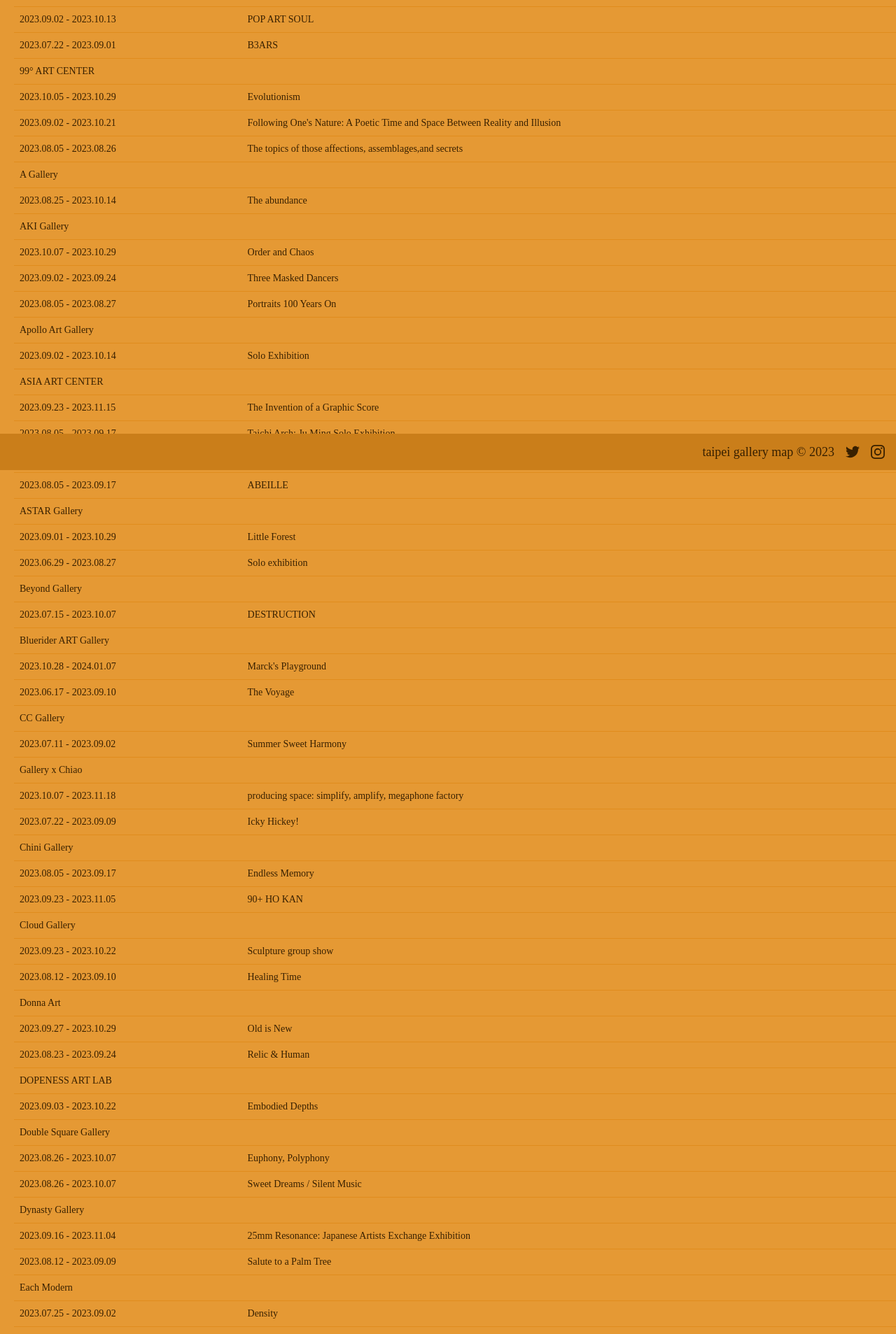
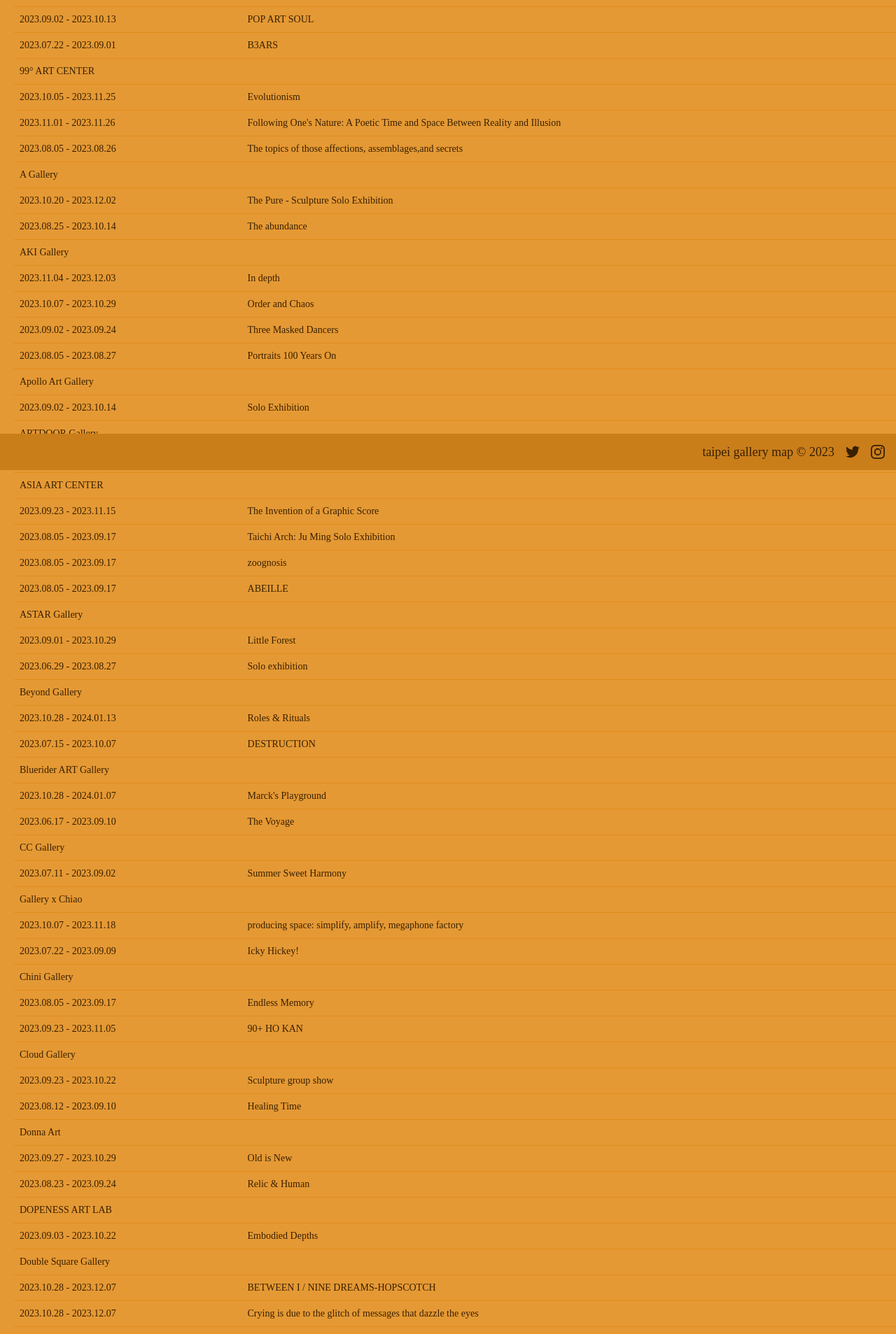
Before and after one commit to tjHsu/gallery-map, a Next.js app: page /events in a window 1280 px wide. Shown: the part 128-2035 px from the top of the page at 70% size. Built offline with nearby package versions, Linux system fonts and the light colour scheme; a web font is replaced by a local one.

Commit message:
Update 01.11.ts

```diff
--- a/src/constants/Constants.ts
+++ b/src/constants/Constants.ts
@@ -121,13 +121,13 @@ export const GALLERIES = [
     exhibitions: [{
       artist: "Jenna CHANG",
       showName: "Evolutionism",
-      date: "2023.10.05 - 2023.10.29",
-      openingDate: "2023.10.07 sat 15:00"
-    },{
-      artist: "Kuo Bor-Jou",
+      date: "2023.10.05 - 2023.11.25",
+      openingDate: ""
+    },{
+      artist: "Kuo Bor-Jou, Wang Ren-Jie",
       showName: "Following One's Nature: A Poetic Time and Space Between Reality and Illusion",
-      date: "2023.09.02 - 2023.10.21",
-      openingDate: "2023.09.02 sat 15:00"
+      date: "2023.11.01 - 2023.11.26",
+      openingDate: "2023.11.04 sat 15:00"
     },{
       artist: "HUANG YU-CHIEN",
       showName: "The topics of those affections, assemblages,and secrets",
@@ -216,6 +216,11 @@ export const GALLERIES = [
     website: "http://agallery.blogspot.com/",
     isSeparator: false,
     exhibitions: [{
+      artist: "Dung Ming-Lung",
+      showName: "The Pure - Sculpture Solo Exhibition",
+      date: "2023.10.20 - 2023.12.02",
+      openingDate: ""
+    }, {
       artist: "Jiang-Yu, Lin Mei-Hui, Liao Ying-Hsi",
       showName: "The abundance",
       date: "2023.08.25 - 2023.10.14",
@@ -272,6 +277,11 @@ export const GALLERIES = [
     website: "https://www.galleryaki.com/en/aki",
     isSeparator: false,
     exhibitions: [{
+      artist: "Ikuo INADA, Asuka IRIE, Yoshitoshi KANEMAKI, Ayako KITA, Yuta NAKAZATO, Ryota NISHIOKA, Ai SHINOHARA, Kohei YAMADA",
+      showName: "In depth",
+      date: "2023.11.04 - 2023.12.03",
+      openingDate: "2023.11.04 sat 16:00"
+    },{
       artist: "Uwe KOWSKI、Kai SCHIEMENZ",
       showName: " Order and Chaos",
       date: "2023.10.07 - 2023.10.29",
@@ -389,6 +399,11 @@ export const GALLERIES = [
     website: "http://www.artdoor.com.tw/",
     isSeparator: false,
     exhibitions: [{
+      artist: "Jui Ping Chang",
+      showName: "The Door of All Wonders",
+      date: "2023.10.14 - 2023.11.30",
+      openingDate: "2023.10.14 sat 15:00"
+    },{
       artist: "Jorge Rivera",
       showName: "Decodig Light through Shapes annd Textures",
       date: "2022.10.08 - 2022.11.06",
@@ -584,6 +599,11 @@ export const GALLERIES = [
     website: "https://www.loranger.com.tw/",
     isSeparator: false,
     exhibitions: [{
+      artist: "Li Jiun-Yang",
+      showName: "Roles & Rituals",
+      date: "2023.10.28 - 2024.01.13",
+      openingDate: ""
+    },{
       artist: "Tadashi Kawamata",
       showName: "DESTRUCTION",
       date: "2023.07.15 - 2023.10.07",
@@ -1196,6 +1216,16 @@ export const GALLERIES = [
     website: "https://www.doublesquare.com.tw/en",
     isSeparator: false,
     exhibitions: [{
+      artist: "Shyu Ruey-Shiann",
+      showName: "BETWEEN I / NINE DREAMS-HOPSCOTCH",
+      date: "2023.10.28 - 2023.12.07",
+      openingDate: "2023.10.28 sat 15:00"
+    },{
+      artist: "Fu Ning",
+      showName: "Crying is due to the glitch of messages that dazzle the eyes",
+      date: "2023.10.28 - 2023.12.07",
+      openingDate: "2023.10.28 sat 15:00"
+    },{
       artist: "Chu Teh-I",
       showName: "Euphony, Polyphony",
       date: "2023.08.26 - 2023.10.07",
@@ -1375,6 +1405,11 @@ export const GALLERIES = [
     website: "https://elsaart.com.tw/",
     isSeparator: false,
     exhibitions: [{
+      artist: "Chika OSAKA",
+      showName: "Bad Dream",
+      date: "2023.11.04 - 2023.11.25",
+      openingDate: "2023.11.04 sat 15:00-18:00"
+    },{
       artist: "Inoha Mayumi",
       showName: "What am I now that I was then",
       date: "2023.08.26 - 2023.09.23",
@@ -2076,7 +2111,7 @@ export const GALLERIES = [
     exhibitions: [{
       artist: "Franziska Fennert",
       showName: "CONTEMPLATING WAYS OUT OF THE ANTHROPOCENE",
-      date: "2023.10.01 - ",
+      date: "2023.10.01 - 2023.12.03",
       openingDate: "2023.10.01 sun 15:00-17:00"
     },{
       artist: "Siri Kollandsrud",
@@ -2141,6 +2176,11 @@ export const GALLERIES = [
     website: "https://galerieovo.com/home-en/",
     isSeparator: false,
     exhibitions: [{
+      artist: "Otoko Onna Hana",
+      showName: "Solo Exhibition by Geoffrey Bouillot",
+      date: "2023.10.18 - 2023.11.04",
+      openingDate: ""
+    },{
       artist: "Fanko",
       showName: "A Solo Exhibition",
       date: "2023.09.06 - 2023.09.23",
@@ -2238,6 +2278,11 @@ export const GALLERIES = [
     website: "https://performanceepistemology.com/",
     isSeparator: false,
     exhibitions: [{
+      artist: "Zoe Dittrich-Wamser, WANG Xiang",
+      showName: "Solid surface, blurry grounds",
+      date: "2023.10.29 - 2023.12.17",
+      openingDate: ""
+    }, {
       artist: "Melanie Chacko",
       showName: "Wind blows on the dust and snorts like a tremendous beast",
       date: "2023.09.16 - 2023.10.22",
@@ -2519,6 +2564,11 @@ export const GALLERIES = [
     website: "http://www.redgoldfineart.com/",
     isSeparator: false,
     exhibitions: [{
+      artist: "Hung Mei-Ling",
+      showName: "Looking for Tao",
+      date: "2023.10.27 - 2023.12.10",
+      openingDate: "2023.10.27 fri 15:00"
+    }, {
       artist: "Lin Yu-Pei",
       showName: "When Shadows Take Shape",
       date: "2023.09.09 - 2023.10.15",
@@ -2668,6 +2718,11 @@ export const GALLERIES = [
     website: "https://www.taoartspace.com/",
     isSeparator: false,
     exhibitions: [{
+      artist: "Ryan Mosley",
+      showName: "The Bridge",
+      date: "2023.11.04 - 2023.12.23",
+      openingDate: "2023.11.04 sat 16:00 - 19:00"
+    }, {
       artist: "Lu Hao‐Yuan, Christina Liu, Chang Huei‐Ming, Tseng Chien‐Ying",
       showName: "What's Old Becomes New Again",
       date: "2023.08.11 - 2023.10.21",
@@ -3060,6 +3115,21 @@ export const GALLERIES = [
     website: "https://yiriarts.com.tw/",
     isSeparator: false,
     exhibitions: [{
+      artist: "Chen Yun",
+      showName: "Entering The Dissipating Fog of Fragments Light",
+      date: "2023.11.03 - 2023.12.02",
+      openingDate: "2023.11.04 sat 15:00-19:00"
+    },{
+      artist: "Ｗang Hsiao-Ai",
+      showName: "River of Retrospection",
+      date: "2023.11.03 - 2023.12.02",
+      openingDate: "2023.11.04 sat 15:00-19:00"
+    },{
+      artist: "Miju Lee",
+      showName: "Soft Strong",
+      date: "2023.11.03 - 2023.12.02",
+      openingDate: "2023.11.04 sat 15:00-19:00"
+    },{
       artist: "LI Cheng-Liang",
       showName: "Next Stop after Ten Thousand Years Station",
       date: "2023.09.21 - 2023.10.21",
```
